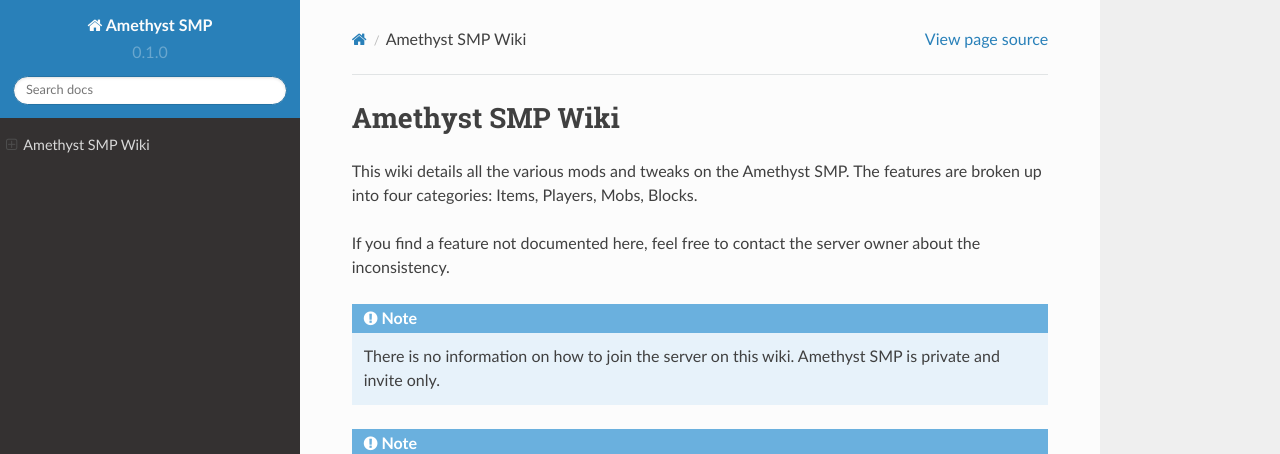
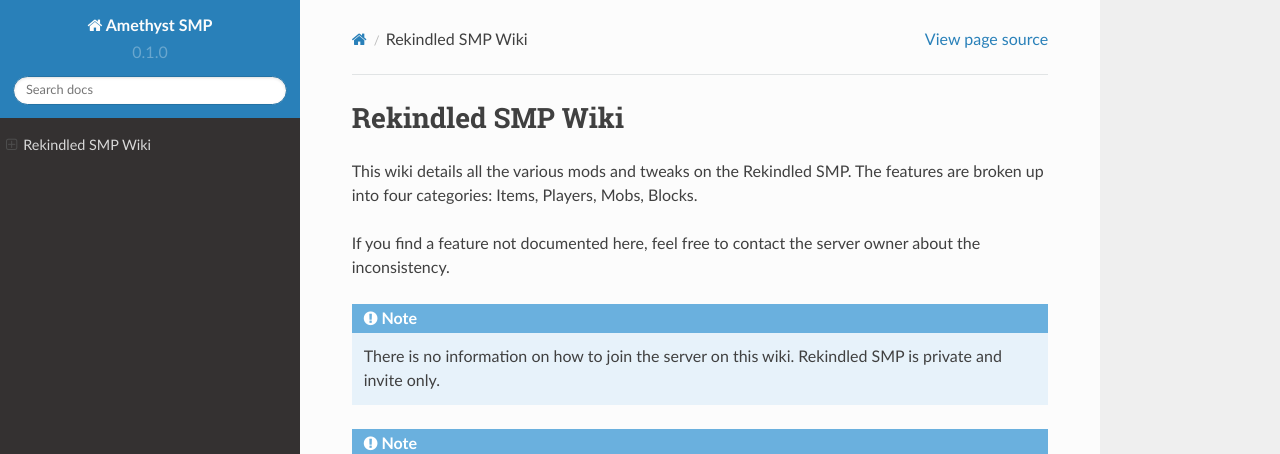
Before and after one commit to LuciusofLegend/Rekindled-SMP-Wiki, a Sphinx documentation site: the page built from docs/source/index.rst, in a window 1280 px wide and 900 px high. Shown: the top 454 px of the window. Built offline with Sphinx 7.4.7 and the Read the Docs theme 2.0.0, drawn with Linux system fonts in a browser that asks for light colours.

Commit message:
Rename to Rekindled SMP Wiki

```diff
--- a/docs/source/index.rst
+++ b/docs/source/index.rst
@@ -1,14 +1,14 @@
-Amethyst SMP Wiki
+Rekindled SMP Wiki
 ==================
 
-This wiki details all the various mods and tweaks on the Amethyst SMP.
+This wiki details all the various mods and tweaks on the Rekindled SMP.
 The features are broken up into four categories:  Items, Players, Mobs, Blocks.
 
 If you find a feature not documented here, feel free to contact the server owner about the inconsistency.
 
 .. note::
 
-   There is no information on how to join the server on this wiki.  Amethyst SMP is private and invite only.
+   There is no information on how to join the server on this wiki.  Rekindled SMP is private and invite only.
 
 .. note::
 
```
